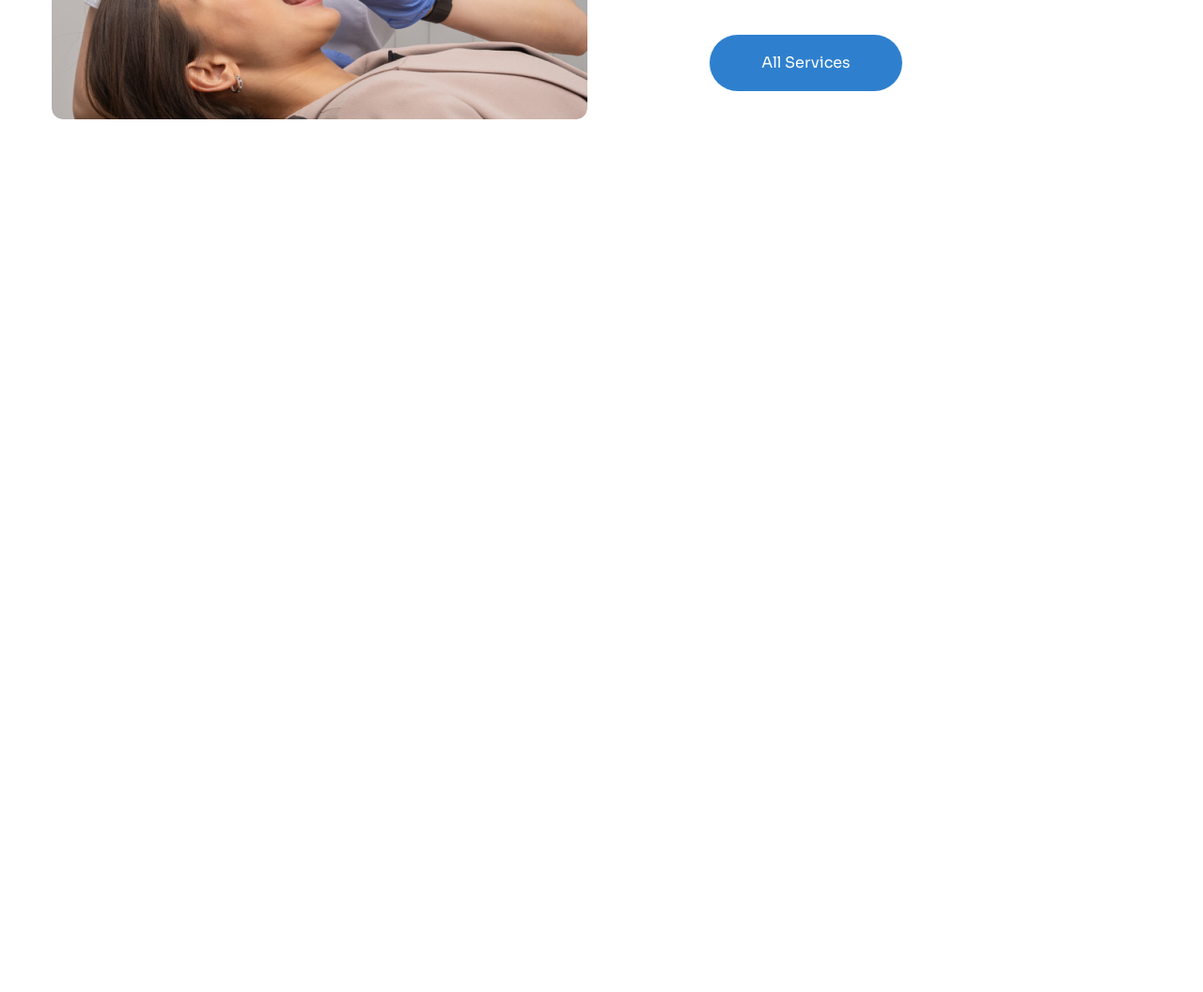
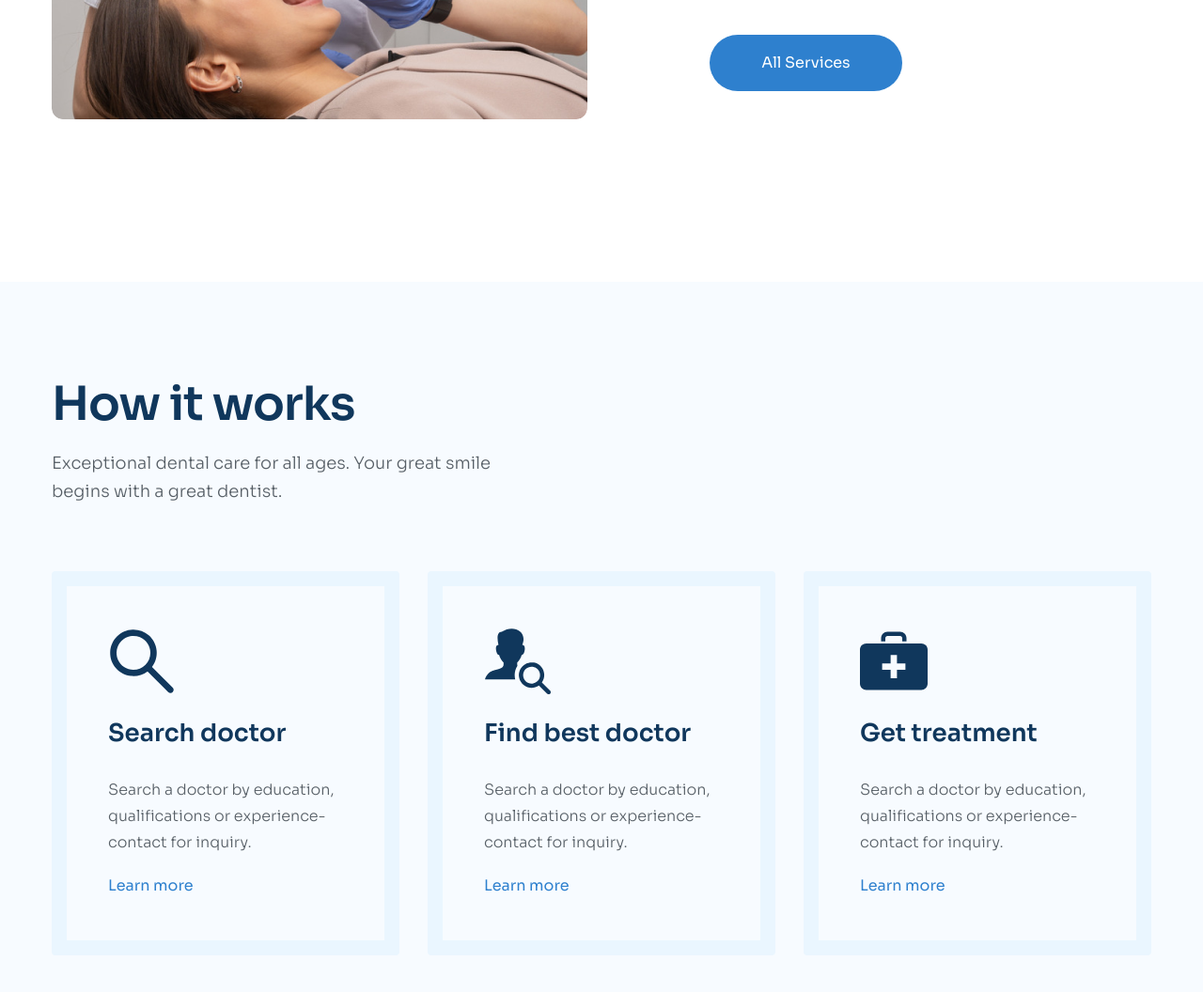
Before and after one commit to lbachannel/dental-care, a plain HTML site: page index.html in a window 1280 px wide. Shown: the part 1621-2677 px from the top of the page at 94% size. Before the commit the page ends 1921 px from the top, so only its background shows below. Drawn offline with Linux system fonts and the light colour scheme.

Commit message:
code how it work ui

```diff
--- a/assets/css/styles.css
+++ b/assets/css/styles.css
@@ -315,3 +315,56 @@ a {
     line-height: 1.75;
     color: #575f66;
 }
+
+/* How it work */
+.work {
+    padding: 100px 0;
+    background: #f7fbff;
+}
+
+.work__desc {
+    width: 468px;
+}
+
+.work__list {
+    margin-top: 70px;
+    display: grid;
+    grid-template-columns: repeat(3, 1fr);
+    column-gap: 30px;
+}
+
+.work-item {
+    border: 16px solid #eaf6ff;
+    border-radius: 4px;
+    padding: 44px;
+    transition: 0.25s;
+}
+
+.work-item:hover {
+    transform: translateY(-16px);
+    border-color: #2e80ce;
+}
+
+.work-item__heading {
+    margin-top: 20px;
+    font-weight: 600;
+    font-size: 2.6rem;
+    line-height: 1.38;
+    color: #10375c;
+}
+
+.work-item__desc {
+    margin-top: 28px;
+    font-weight: 300;
+    font-size: 1.6rem;
+    line-height: 1.75;
+    color: #575f66;
+}
+
+.work-item__more {
+    display: inline-block;
+    margin-top: 18px;
+    font-size: 1.6rem;
+    line-height: 1.75;
+    color: #2e80ce;
+}
--- a/index.html
+++ b/index.html
@@ -32,6 +32,7 @@
     <meta name="theme-color" content="#ffffff">
 </head>
 <body>
+    <!-- Header -->
     <header class="header">
         <div class="container">
             <!-- Header top -->
@@ -96,6 +97,7 @@
         </div>
     </header>
     <main>
+        <!-- Service -->
         <section class="service">
             <div class="container">
                 <h2 class="service__heading section-heading">Our services</h2>
@@ -166,6 +168,41 @@
                 </div>
             </div>
         </section>
+
+        <!-- How it works -->
+        <section class="work">
+            <div class="container">
+                <h2 class="section-heading">
+                    How it works
+                </h2>
+                <p class="section-desc work__desc">Exceptional dental care for all ages. Your great smile begins with a great dentist.</p>
+                <div class="work__list">
+                    <!-- Work item 1 -->
+                    <section class="work-item">
+                        <img src="./assets/icons/search-doctor.svg" alt="How it works" class="work-item__icon">
+                        <h3 class="work-item__heading">Search doctor</h3>
+                        <p class="work-item__desc">Search a doctor by education, qualifications or experience-contact for inquiry.</p>
+                        <a href="#!" class="work-item__more">Learn more</a>
+                    </section>
+
+                    <!-- Work item 2 -->
+                    <section class="work-item">
+                        <img src="./assets/icons/find-best-doctor.svg" alt="How it works" class="work-item__icon">
+                        <h3 class="work-item__heading">Find best doctor</h3>
+                        <p class="work-item__desc">Search a doctor by education, qualifications or experience-contact for inquiry.</p>
+                        <a href="#!" class="work-item__more">Learn more</a>
+                    </section>
+
+                    <!-- Work item 3 -->
+                    <section class="work-item">
+                        <img src="./assets/icons/get-treatment.svg" alt="How it works" class="work-item__icon">
+                        <h3 class="work-item__heading">Get treatment</h3>
+                        <p class="work-item__desc">Search a doctor by education, qualifications or experience-contact for inquiry.</p>
+                        <a href="#!" class="work-item__more">Learn more</a>
+                    </section>
+                </div>
+            </div>
+        </section>
     </main>
 </body>
 </html>
```
Also changed, not shown: assets/icons/find-best-doctor.svg (added), assets/icons/get-treatment.svg (added), assets/icons/search-doctor.svg (added).
